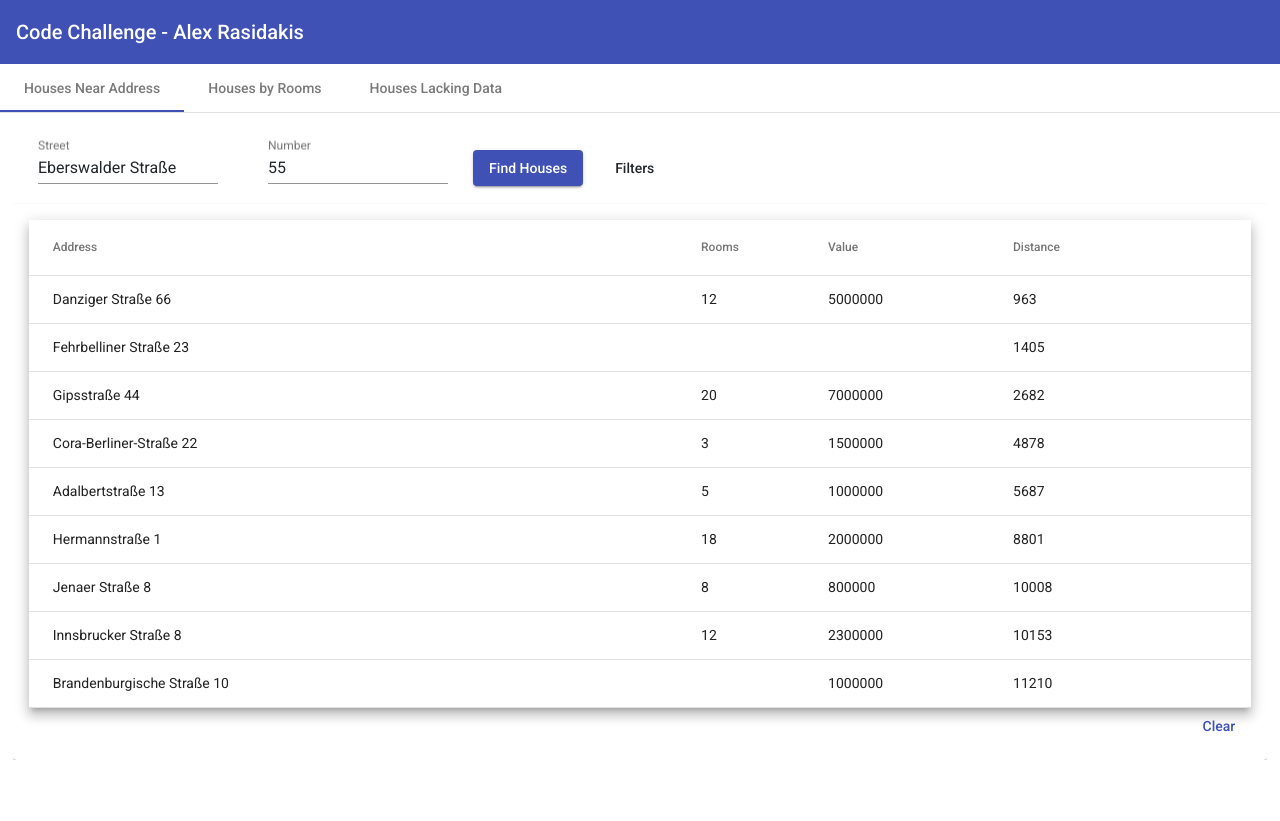
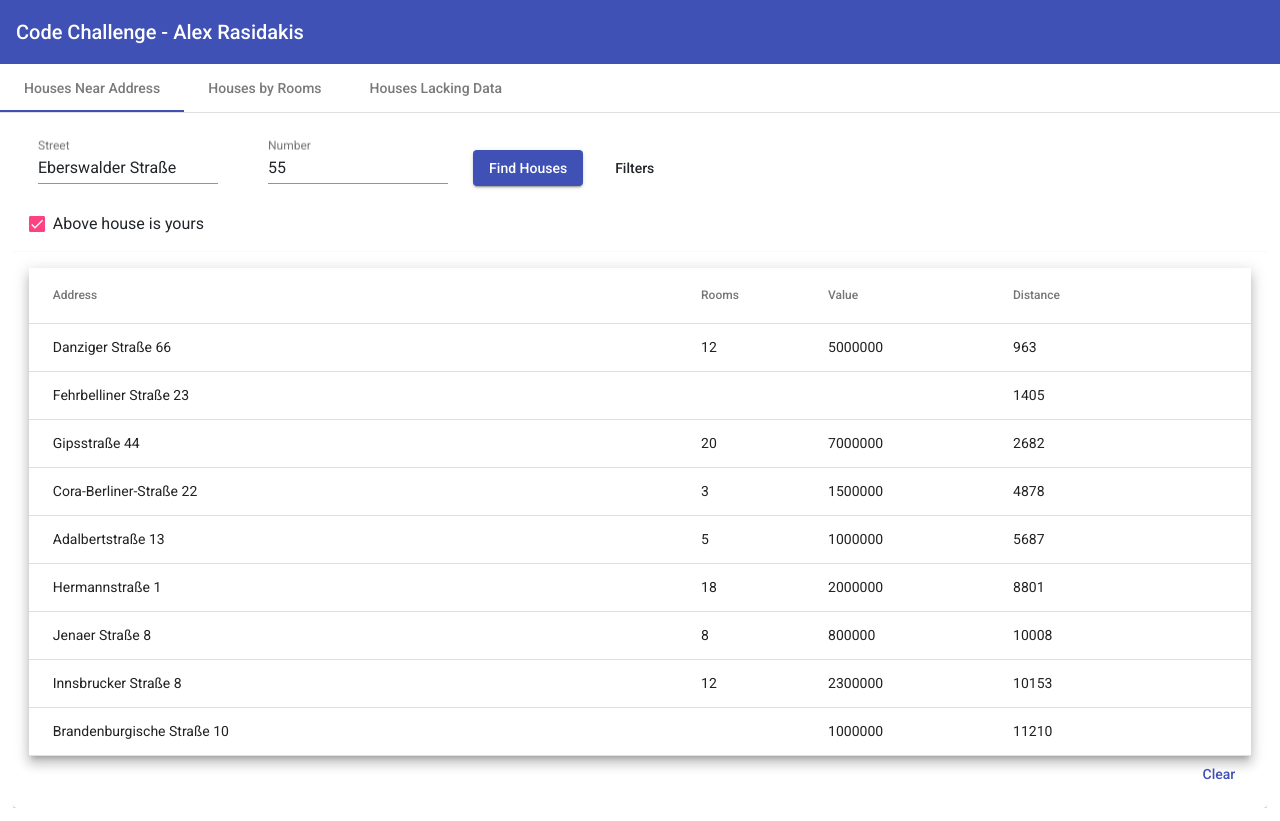
Before and after one commit to alexRasi/coding-challenge, an Angular app: page / in a window 1280 px wide. Before the commit the page ends 800 px from the top, so only its background shows below. Built offline with nearby package versions, Linux system fonts and the light colour scheme; no server answers.

Commit message:
Add houseIsYours checkbox into the ui.

```diff
--- a/src/app/modules/ui/components/content-pages/houses-near-address-page/houses-near-address-page.component.html
+++ b/src/app/modules/ui/components/content-pages/houses-near-address-page/houses-near-address-page.component.html
@@ -7,6 +7,9 @@
   </mat-form-field>
   <button (click)="findAndSortHousesNearAddress()" mat-raised-button color="primary">Find Houses</button>
   <button (click)="toggleFilters()" class="ml-3" mat-button>Filters</button>
+</div>
+<div class="ml-2 p-2">
+  <mat-checkbox [(ngModel)]="houseIsYoursInput">Above house is yours</mat-checkbox>
 </div>
 
 <div *ngIf="filtersVisible">
--- a/src/app/modules/ui/components/content-pages/houses-near-address-page/houses-near-address-page.component.ts
+++ b/src/app/modules/ui/components/content-pages/houses-near-address-page/houses-near-address-page.component.ts
@@ -8,6 +8,8 @@ import { Component, OnInit } from '@angular/core';
 export class HousesNearAddressPageComponent implements OnInit {
   inputStreet = 'Eberswalder Straße';
   inputNumber = 55;
+
+  houseIsYoursInput = true;
 
   filtersVisible = false;
 
--- a/src/app/modules/ui/ui.module.ts
+++ b/src/app/modules/ui/ui.module.ts
@@ -9,6 +9,7 @@ import {MatIconModule} from '@angular/material/icon';
 import {MatButtonModule} from '@angular/material/button';
 import {MatTableModule} from '@angular/material/table';
 import {MatCardModule} from '@angular/material/card';
+import {MatCheckboxModule} from '@angular/material/checkbox';
 
 import { MainPageComponent } from './components/main-page/main-page.component';
 import { NavigationComponent } from './components/navigation/navigation.component';
@@ -38,7 +39,8 @@ import { HouseWithDistanceTableComponent } from './components/house-with-distanc
     MatIconModule,
     MatButtonModule,
     MatTableModule,
-    MatCardModule
+    MatCardModule,
+    MatCheckboxModule
   ],
   exports: [
     MainPageComponent
```
